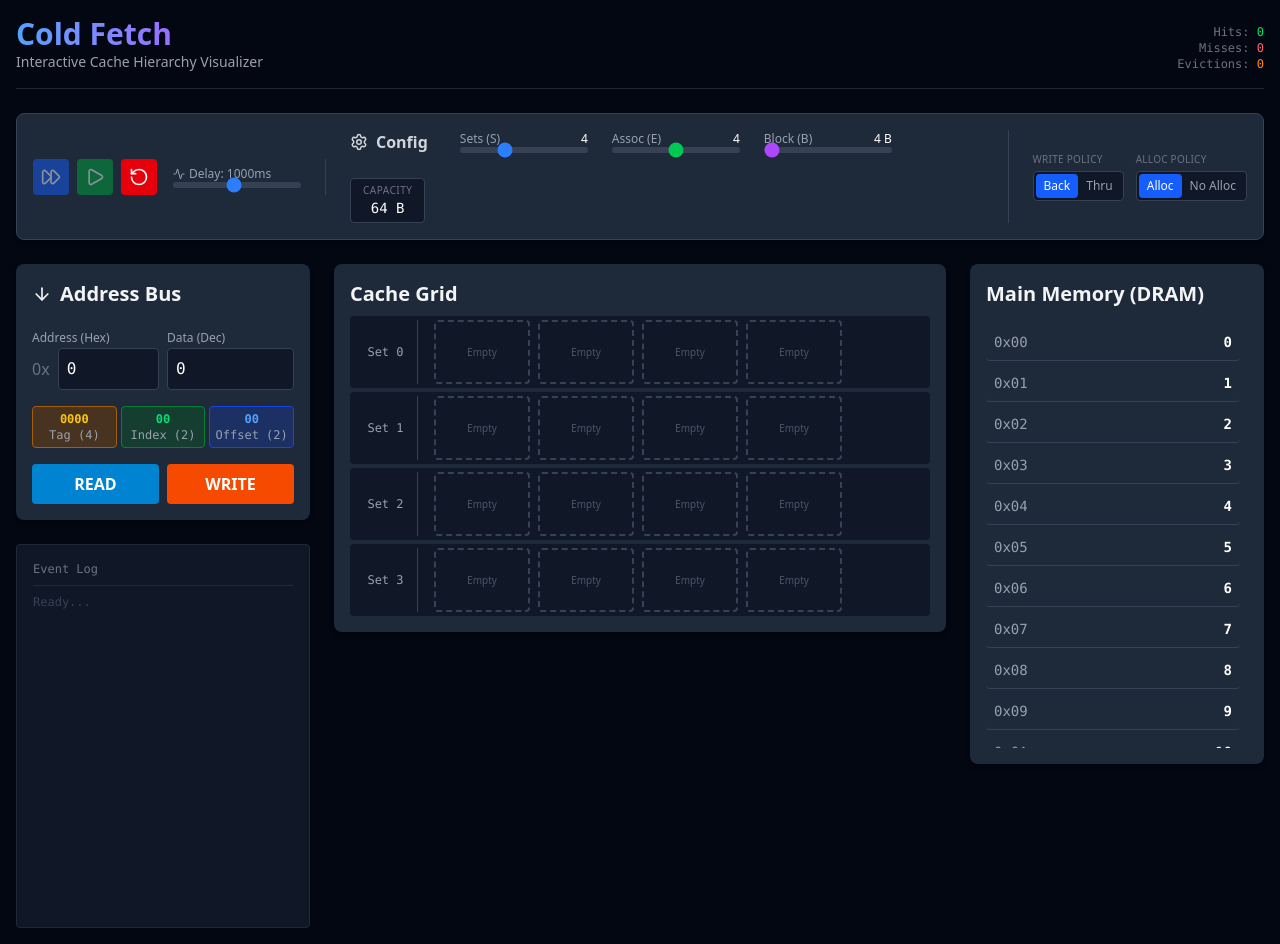
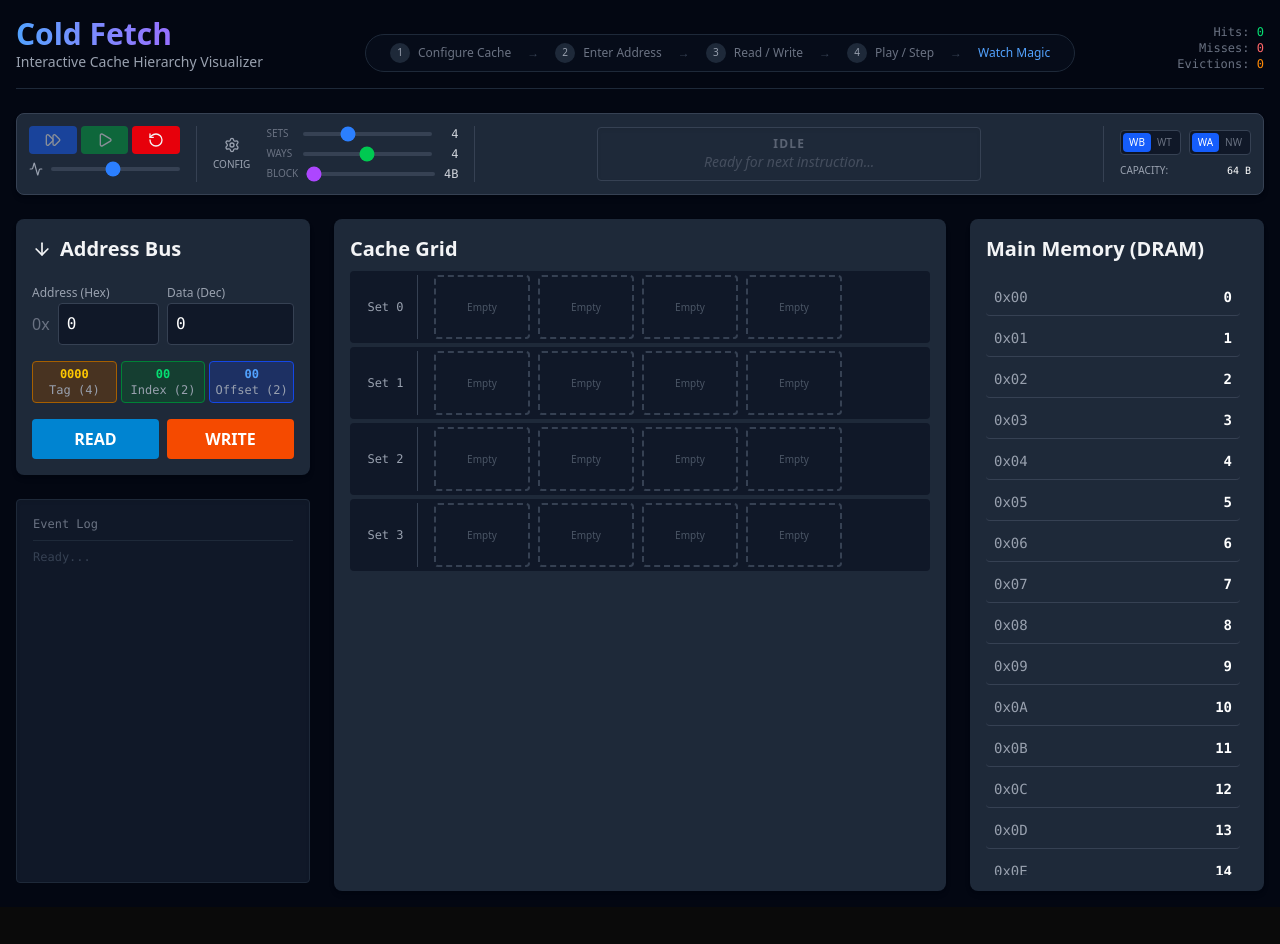
Before and after one commit to sohambagchi/cold-fetch, a React (Vite) app: page / in a window 1280 px wide. After the commit the page ends 907 px from the top, so only its background shows below. Built offline with nearby package versions, Linux system fonts and the light colour scheme.

Commit message:
instructions, layout

```diff
--- a/src/App.tsx
+++ b/src/App.tsx
@@ -4,7 +4,6 @@ import { ControlPanel } from './components/ControlPanel';
 import { AddressBus } from './components/AddressBus';
 import { CacheGrid } from './components/CacheGrid';
 import { DRAMView } from './components/DRAMView';
-import { AnimationLayer } from './components/AnimationLayer';
 
 function App() {
   const {
@@ -53,6 +52,31 @@ function App() {
             </h1>
             <p className="text-gray-400 text-sm">Interactive Cache Hierarchy Visualizer</p>
           </div>
+
+          <div className="hidden lg:flex items-center space-x-4 text-xs text-gray-500 border border-gray-800 rounded-full px-6 py-2 bg-gray-900/30">
+            <div className="flex items-center gap-2">
+              <span className="bg-gray-800 text-gray-400 w-5 h-5 flex items-center justify-center rounded-full text-[10px]">1</span>
+              <span>Configure Cache</span>
+            </div>
+            <span className="text-gray-700">→</span>
+            <div className="flex items-center gap-2">
+              <span className="bg-gray-800 text-gray-400 w-5 h-5 flex items-center justify-center rounded-full text-[10px]">2</span>
+              <span>Enter Address</span>
+            </div>
+            <span className="text-gray-700">→</span>
+            <div className="flex items-center gap-2">
+              <span className="bg-gray-800 text-gray-400 w-5 h-5 flex items-center justify-center rounded-full text-[10px]">3</span>
+              <span>Read / Write</span>
+            </div>
+            <span className="text-gray-700">→</span>
+            <div className="flex items-center gap-2">
+              <span className="bg-gray-800 text-gray-400 w-5 h-5 flex items-center justify-center rounded-full text-[10px]">4</span>
+              <span>Play / Step</span>
+            </div>
+            <span className="text-gray-700">→</span>
+            <span className="text-blue-400 font-medium">Watch Magic</span>
+          </div>
+
           <div className="text-right text-xs text-gray-500 font-mono">
             <div>Hits: <span className="text-green-400">{stats.hits}</span></div>
             <div>Misses: <span className="text-red-400">{stats.misses}</span></div>
@@ -72,6 +96,7 @@ function App() {
             setIsPlaying={setIsPlaying}
             playbackSpeed={playbackSpeed}
             setPlaybackSpeed={setPlaybackSpeed}
+            currentEvent={currentEvent}
           />
         </div>
 
@@ -121,7 +146,7 @@ function App() {
           </div>
 
           {/* Right Column: DRAM (3 cols) */}
-          <div className="lg:col-span-3">
+          <div className="lg:col-span-3 h-full">
             <DRAMView
               memory={memory}
               config={config}
@@ -131,8 +156,6 @@ function App() {
 
         </div>
       </div>
-
-      <AnimationLayer currentEvent={currentEvent} />
     </div>
   );
 }
--- a/src/components/CacheGrid.tsx
+++ b/src/components/CacheGrid.tsx
@@ -16,7 +16,7 @@ export function CacheGrid({ cache, config: _config, currentEvent }: CacheGridPro
     // const isMiss = currentEvent?.type === 'MISS';
 
     return (
-        <div className="bg-gray-800 p-4 rounded-lg shadow-md overflow-x-auto">
+        <div className="bg-gray-800 p-4 rounded-lg shadow-md overflow-x-auto h-[672px] overflow-y-auto custom-scrollbar">
             <h2 className="text-xl font-bold mb-2">Cache Grid</h2>
             <div className="space-y-1 min-w-max">
                 {cache.map((set, setIndex) => (
--- a/src/components/ControlPanel.tsx
+++ b/src/components/ControlPanel.tsx
@@ -1,5 +1,6 @@
-import type { CacheConfig } from '../lib/types';
+import type { CacheConfig, CacheEvent } from '../lib/types';
 import { Play, Pause, RotateCcw, FastForward, Settings, Activity } from 'lucide-react';
+import { motion, AnimatePresence } from 'framer-motion';
 
 interface ControlPanelProps {
     config: CacheConfig;
@@ -11,6 +12,7 @@ interface ControlPanelProps {
     setIsPlaying: (p: boolean) => void;
     playbackSpeed: number;
     setPlaybackSpeed: (s: number) => void;
+    currentEvent: CacheEvent | null;
 }
 
 export function ControlPanel({
@@ -22,7 +24,8 @@ export function ControlPanel({
     isPlaying,
     setIsPlaying,
     playbackSpeed,
-    setPlaybackSpeed
+    setPlaybackSpeed,
+    currentEvent
 }: ControlPanelProps) {
 
     const handlePowerChange = (key: keyof CacheConfig, val: number) => {
@@ -31,140 +34,212 @@ export function ControlPanel({
 
     const totalSize = config.setCount * config.associativity * config.blockSize;
 
+    // determine event status visual
+    let statusMessage = "Idle";
+    let statusColor = "bg-gray-800 border-gray-700 text-gray-500";
+
+    if (currentEvent) {
+        switch (currentEvent.type) {
+            case 'START':
+                statusMessage = "CPU Request";
+                statusColor = "bg-white text-gray-900 border-white";
+                break;
+            case 'CALCULATE_BITS':
+                statusMessage = "Decoding Address";
+                statusColor = "bg-purple-600 text-white border-purple-500";
+                break;
+            case 'CHECK_SET':
+                statusMessage = "Indexing Set";
+                statusColor = "bg-yellow-600 text-white border-yellow-500";
+                break;
+            case 'CHECK_HIT':
+                statusMessage = "Tag Compare";
+                statusColor = "bg-orange-600 text-white border-orange-500";
+                break;
+            case 'HIT':
+                statusMessage = "CACHE HIT";
+                statusColor = "bg-green-600 text-white border-green-500";
+                break;
+            case 'MISS':
+                statusMessage = "CACHE MISS";
+                statusColor = "bg-red-600 text-white border-red-500";
+                break;
+            case 'FETCH_DRAM':
+                statusMessage = "Fetching DRAM";
+                statusColor = "bg-blue-600 text-white border-blue-500";
+                break;
+            case 'WRITE_BACK':
+                statusMessage = "Write Back";
+                statusColor = "bg-red-800 text-white border-red-700";
+                break;
+            case 'UPDATE_CACHE':
+                statusMessage = "Update Cache";
+                statusColor = "bg-green-700 text-white border-green-600";
+                break;
+            default:
+                statusMessage = currentEvent.type;
+                statusColor = "bg-gray-700 text-gray-300 border-gray-600";
+        }
+    }
+
     return (
-        <div className="bg-gray-800 p-4 rounded-lg shadow-md flex flex-col xl:flex-row gap-6 items-start xl:items-center justify-between w-full border border-gray-700">
+        <div className="bg-gray-800 p-3 rounded-lg shadow-md flex flex-wrap gap-4 items-stretch justify-between w-full border border-gray-700">
 
-            {/* Group 1: Playback Controls */}
-            <div className="flex items-center gap-4 border-r border-gray-700 pr-6">
-                <div className="flex space-x-2">
+            {/* Group 1: Playback Controls (Stacked: Buttons Top, Slider Bottom) */}
+            <div className="flex flex-col gap-2 border-r border-gray-700 pr-4 min-w-[140px]">
+                {/* Buttons Row */}
+                <div className="flex justify-between gap-1">
                     <button
                         onClick={onStep}
                         disabled={!isProcessing}
-                        className="p-2 bg-blue-600 hover:bg-blue-500 disabled:opacity-50 disabled:cursor-not-allowed rounded transition-colors"
+                        className="flex-1 p-1.5 bg-blue-600 hover:bg-blue-500 disabled:opacity-50 disabled:cursor-not-allowed rounded transition-colors flex justify-center"
                         title="Step Forward"
                     >
-                        <FastForward size={20} />
+                        <FastForward size={16} />
                     </button>
                     <button
                         onClick={() => setIsPlaying(!isPlaying)}
                         disabled={!isProcessing}
-                        className={`p-2 ${isPlaying ? 'bg-yellow-600 hover:bg-yellow-500' : 'bg-green-600 hover:bg-green-500'} disabled:opacity-50 disabled:cursor-not-allowed rounded transition-colors`}
+                        className={`flex-1 p-1.5 ${isPlaying ? 'bg-yellow-600 hover:bg-yellow-500' : 'bg-green-600 hover:bg-green-500'} disabled:opacity-50 disabled:cursor-not-allowed rounded transition-colors flex justify-center`}
                         title={isPlaying ? "Pause" : "Auto-Play"}
                     >
-                        {isPlaying ? <Pause size={20} /> : <Play size={20} />}
+                        {isPlaying ? <Pause size={16} /> : <Play size={16} />}
                     </button>
                     <button
                         onClick={onReset}
-                        className="p-2 bg-red-600 hover:bg-red-500 rounded transition-colors"
+                        className="flex-1 p-1.5 bg-red-600 hover:bg-red-500 rounded transition-colors flex justify-center"
                         title="Reset Cache"
                     >
-                        <RotateCcw size={20} />
+                        <RotateCcw size={16} />
                     </button>
                 </div>
 
-                <div className="flex flex-col w-32">
-                    <label className="text-xs text-gray-400 flex items-center gap-1">
-                        <Activity size={12} /> Delay: {playbackSpeed}ms
-                    </label>
+                {/* Delay Slider Row */}
+                <div className="flex items-center gap-2">
+                    <Activity size={14} className="text-gray-400" />
                     <input
                         type="range"
                         min="100" max="2000" step="100"
                         value={playbackSpeed}
                         onChange={(e) => setPlaybackSpeed(Number(e.target.value))}
-                        className="w-full accent-blue-500 h-1.5 bg-gray-700 rounded-lg appearance-none cursor-pointer"
+                        className="flex-1 accent-blue-500 h-1 bg-gray-700 rounded-lg appearance-none cursor-pointer"
+                        title={`Delay: ${playbackSpeed}ms`}
                     />
                 </div>
             </div>
 
-            {/* Group 2: Configuration Sliders */}
-            <div className="flex-1 flex flex-wrap gap-6 items-center border-r border-gray-700 pr-6">
-                <div className="flex items-center gap-2 text-gray-300 font-semibold mr-2">
-                    <Settings size={18} /> <span className="hidden lg:inline">Config</span>
+            {/* Group 2: Configuration Sliders (Stacked Vertically) */}
+            <div className="flex items-center gap-3 border-r border-gray-700 pr-4">
+                <div className="flex flex-col gap-1 items-center justify-center text-gray-400 mr-1">
+                    <Settings size={16} />
+                    <span className="text-[10px] uppercase">Config</span>
                 </div>
 
-                <div className="flex flex-col w-32">
-                    <label className="text-xs text-gray-400 flex justify-between">
-                        <span>Sets (S)</span> <span className="text-white">{config.setCount}</span>
-                    </label>
+                <div className="grid grid-cols-1 gap-y-1 w-48">
+                    {/* Sets */}
+                    <div className="flex items-center gap-2 text-xs">
+                        <span className="w-12 text-gray-500 text-[10px] uppercase">Sets</span>
                         <input
                             type="range"
                             min="0" max="6" step="1"
                             value={Math.log2(config.setCount)}
                             onChange={e => handlePowerChange('setCount', Math.pow(2, parseInt(e.target.value)))}
                             disabled={isProcessing}
-                        className="w-full accent-blue-500 h-1.5 bg-gray-700 rounded-lg appearance-none cursor-pointer disabled:opacity-50"
+                            className="flex-1 accent-blue-500 h-1 bg-gray-700 rounded-lg appearance-none cursor-pointer disabled:opacity-50"
                         />
+                        <span className="w-8 text-right font-mono text-gray-300">{config.setCount}</span>
                     </div>
 
-                <div className="flex flex-col w-32">
-                    <label className="text-xs text-gray-400 flex justify-between">
-                        <span>Assoc (E)</span> <span className="text-white">{config.associativity}</span>
-                    </label>
+                    {/* Assoc */}
+                    <div className="flex items-center gap-2 text-xs">
+                        <span className="w-12 text-gray-500 text-[10px] uppercase">Ways</span>
                         <input
                             type="range"
                             min="0" max="4" step="1"
                             value={Math.log2(config.associativity)}
                             onChange={e => handlePowerChange('associativity', Math.pow(2, parseInt(e.target.value)))}
                             disabled={isProcessing}
-                        className="w-full accent-green-500 h-1.5 bg-gray-700 rounded-lg appearance-none cursor-pointer disabled:opacity-50"
+                            className="flex-1 accent-green-500 h-1 bg-gray-700 rounded-lg appearance-none cursor-pointer disabled:opacity-50"
                         />
+                        <span className="w-8 text-right font-mono text-gray-300">{config.associativity}</span>
                     </div>
 
-                <div className="flex flex-col w-32">
-                    <label className="text-xs text-gray-400 flex justify-between">
-                        <span>Block (B)</span> <span className="text-white">{config.blockSize} B</span>
-                    </label>
+                    {/* Block Size */}
+                    <div className="flex items-center gap-2 text-xs">
+                        <span className="w-12 text-gray-500 text-[10px] uppercase">Block</span>
                         <input
                             type="range"
                             min="2" max="6" step="1"
                             value={Math.log2(config.blockSize)}
                             onChange={e => handlePowerChange('blockSize', Math.pow(2, parseInt(e.target.value)))}
                             disabled={isProcessing}
-                        className="w-full accent-purple-500 h-1.5 bg-gray-700 rounded-lg appearance-none cursor-pointer disabled:opacity-50"
+                            className="flex-1 accent-purple-500 h-1 bg-gray-700 rounded-lg appearance-none cursor-pointer disabled:opacity-50"
                         />
+                        <span className="w-8 text-right font-mono text-gray-300">{config.blockSize}B</span>
                     </div>
-
-                <div className="flex flex-col justify-center items-center bg-gray-900 px-3 py-1 rounded border border-gray-700">
-                    <div className="text-[10px] text-gray-500 uppercase tracking-wider">Capacity</div>
-                    <div className="text-sm font-mono text-white">{totalSize} B</div>
                 </div>
             </div>
 
-            {/* Group 3: Policies */}
-            <div className="flex flex-col sm:flex-row gap-3">
-                <div className="flex flex-col">
-                    <label className="text-[10px] text-gray-500 uppercase tracking-wide mb-1">Write Policy</label>
+            {/* Group 3: Status Bubble (New!) */}
+            <div className="flex-1 flex items-center justify-center min-w-[200px]">
+                <AnimatePresence mode='wait'>
+                    <motion.div
+                        key={currentEvent ? currentEvent.description : 'idle'}
+                        initial={{ opacity: 0, scale: 0.95 }}
+                        animate={{ opacity: 1, scale: 1 }}
+                        exit={{ opacity: 0, scale: 0.95 }}
+                        transition={{ duration: 0.2 }}
+                        className={`w-full max-w-sm px-4 py-2 rounded border ${statusColor} shadow-inner flex flex-col items-center justify-center text-center transition-colors duration-300`}
+                    >
+                        <div className="text-xs font-bold uppercase tracking-widest opacity-80">{statusMessage}</div>
+                        {currentEvent ? (
+                            <div className="text-sm font-mono truncate w-full" title={currentEvent.description}>
+                                {currentEvent.description}
+                            </div>
+                        ) : (
+                            <div className="text-sm italic opacity-50">Ready for next instruction...</div>
+                        )}
+                    </motion.div>
+                </AnimatePresence>
+            </div>
+
+            {/* Group 4: Policies & Info (Stacked compact) */}
+            <div className="flex flex-col gap-2 justify-center pl-4 border-l border-gray-700">
+                <div className="flex gap-2">
+                    {/* Write Policy */}
                     <div className="flex bg-gray-900 rounded p-0.5 border border-gray-700">
                         {['write-back', 'write-through'].map((policy) => (
                             <button
                                 key={policy}
                                 onClick={() => updateConfig({ writePolicy: policy as any })}
-                                className={`px-2 py-1 text-xs rounded transition-colors ${config.writePolicy === policy
+                                className={`px-1.5 py-0.5 text-[10px] uppercase rounded transition-colors ${config.writePolicy === policy
                                     ? 'bg-blue-600 text-white shadow-sm'
-                                    : 'text-gray-400 hover:text-gray-200'
+                                    : 'text-gray-500 hover:text-gray-300'
                                     }`}
                             >
-                                {policy === 'write-back' ? 'Back' : 'Thru'}
+                                {policy === 'write-back' ? 'WB' : 'WT'}
                             </button>
                         ))}
                     </div>
-                </div>
-                <div className="flex flex-col">
-                    <label className="text-[10px] text-gray-500 uppercase tracking-wide mb-1">Alloc Policy</label>
+                    {/* Alloc Policy */}
                     <div className="flex bg-gray-900 rounded p-0.5 border border-gray-700">
                         {['write-allocate', 'no-write-allocate'].map((policy) => (
                             <button
                                 key={policy}
                                 onClick={() => updateConfig({ allocationPolicy: policy as any })}
-                                className={`px-2 py-1 text-xs rounded transition-colors ${config.allocationPolicy === policy
+                                className={`px-1.5 py-0.5 text-[10px] uppercase rounded transition-colors ${config.allocationPolicy === policy
                                     ? 'bg-blue-600 text-white shadow-sm'
-                                    : 'text-gray-400 hover:text-gray-200'
+                                    : 'text-gray-500 hover:text-gray-300'
                                     }`}
                             >
-                                {policy === 'write-allocate' ? 'Alloc' : 'No Alloc'}
+                                {policy === 'write-allocate' ? 'WA' : 'NW'}
                             </button>
                         ))}
                     </div>
+                </div>
+                <div className="flex justify-between items-center text-[10px] text-gray-400">
+                    <span className="uppercase">Capacity:</span>
+                    <span className="font-mono text-white ml-2">{totalSize} B</span>
                 </div>
             </div>
 
--- a/src/components/DRAMView.tsx
+++ b/src/components/DRAMView.tsx
@@ -24,7 +24,7 @@ export function DRAMView({ memory, config, currentEvent }: DRAMViewProps) {
     }, [activeAddress]);
 
     return (
-        <div className="bg-gray-800 p-4 rounded-lg shadow-md flex flex-col h-[500px]">
+        <div className="bg-gray-800 p-4 rounded-lg shadow-md flex flex-col h-[672px]">
             <h2 className="text-xl font-bold mb-4">Main Memory (DRAM)</h2>
             <div className="flex-1 overflow-y-auto pr-2 space-y-1 custom-scrollbar" ref={scrollRef}>
                 {memory.map((value, address) => (
--- a/src/index.css
+++ b/src/index.css
@@ -1,10 +1,33 @@
 @import "tailwindcss";
 
 @theme {
-  --color-primary: #3b82f6; /* Example custom theme config */
+  --color-primary: #3b82f6;
+  /* Example custom theme config */
 }
 
 /* Custom global styles if any */
 body {
   @apply bg-neutral-950 text-neutral-100 font-sans antialiased;
 }
+
+@layer utilities {
+  .custom-scrollbar::-webkit-scrollbar {
+    width: 6px;
+    height: 6px;
+  }
+
+  .custom-scrollbar::-webkit-scrollbar-track {
+    background: transparent;
+  }
+
+  .custom-scrollbar::-webkit-scrollbar-thumb {
+    background-color: #4b5563;
+    /* gray-600 */
+    border-radius: 9999px;
+  }
+
+  .custom-scrollbar::-webkit-scrollbar-thumb:hover {
+    background-color: #6b7280;
+    /* gray-500 */
+  }
+}
```
Lines whose indentation alone changed are shown as unchanged.
